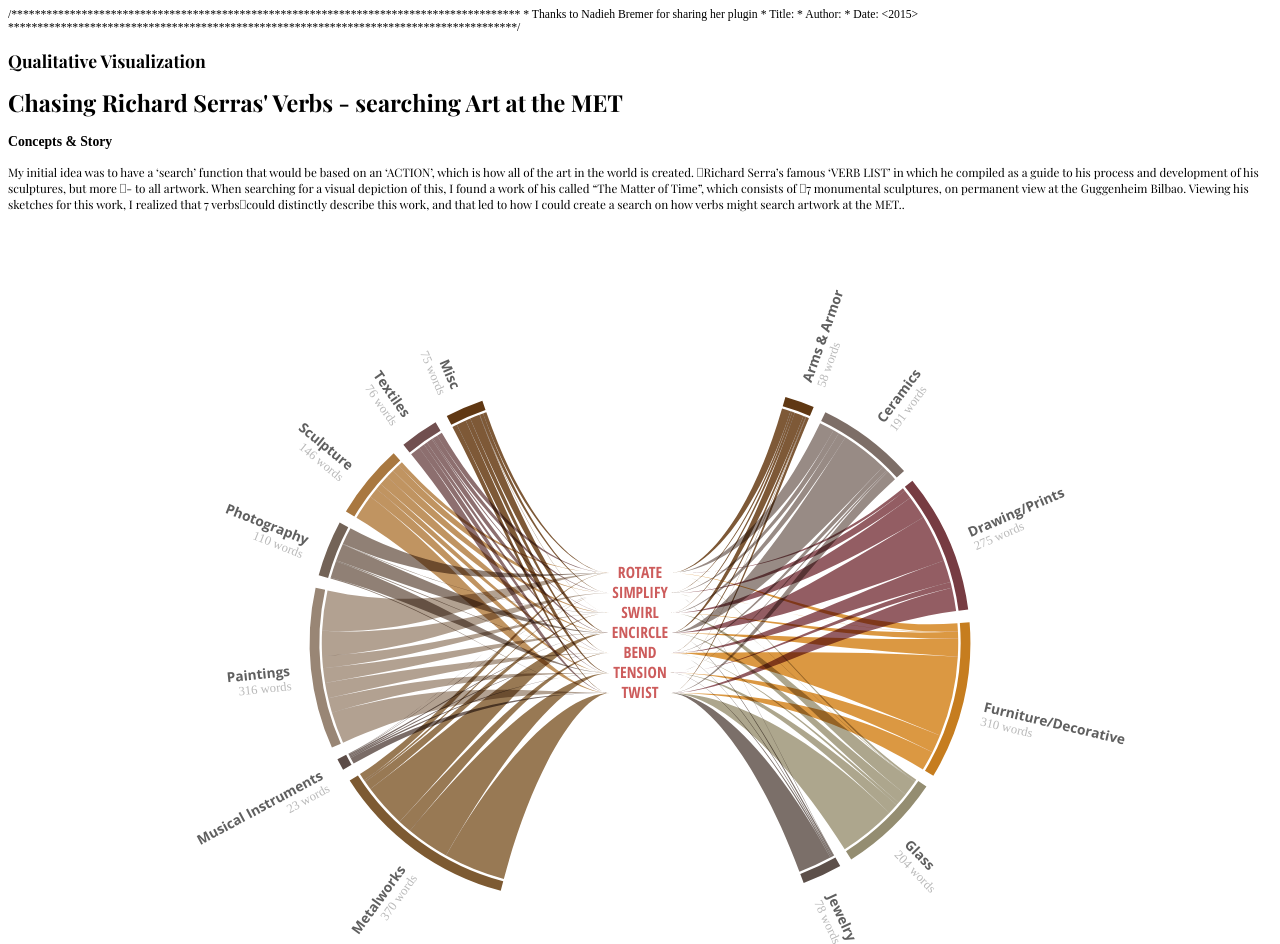
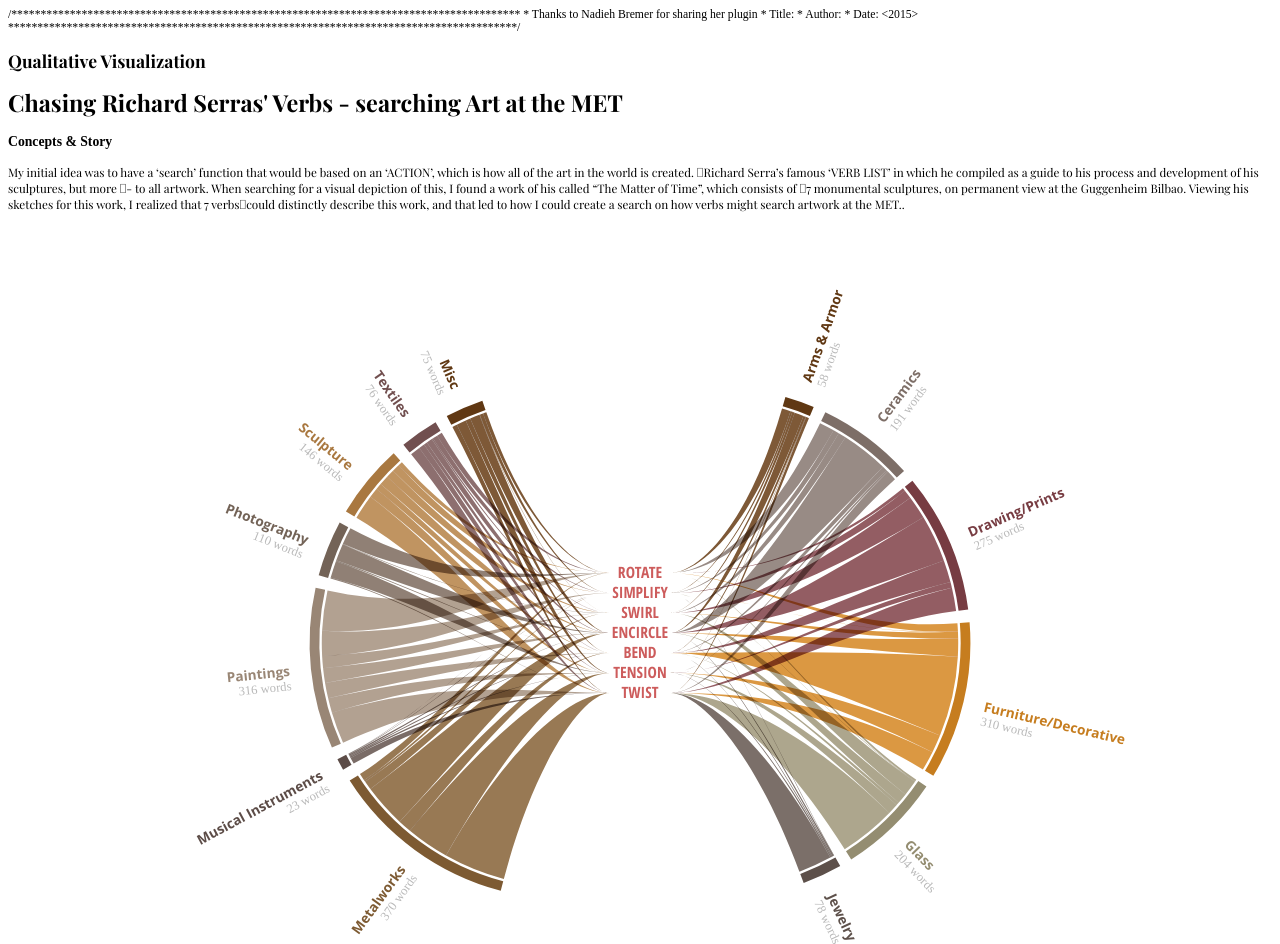
Before and after one commit to jyamanaka/Studio-F19, a plain HTML site: page index.html in a window 1280 px wide. Shown: the top 944 px of the page. Drawn offline with nearby package versions, Linux system fonts and the light colour scheme; a web font is replaced by a local one.

Commit message:
changed outer label color

```diff
--- a/index.html
+++ b/index.html
@@ -361,7 +361,7 @@
 				outerLabels.append("text")
 					.attr("class", "outer-label")
 					.attr("dy", ".35em")
-					.attr("fill", function(d,i){ return color(d.outername) })
+					.style("fill", function(d,i){ return color(d.outername) })
           .text(function(d,i){ return d.outername; });
 
 				//The value below it
```
